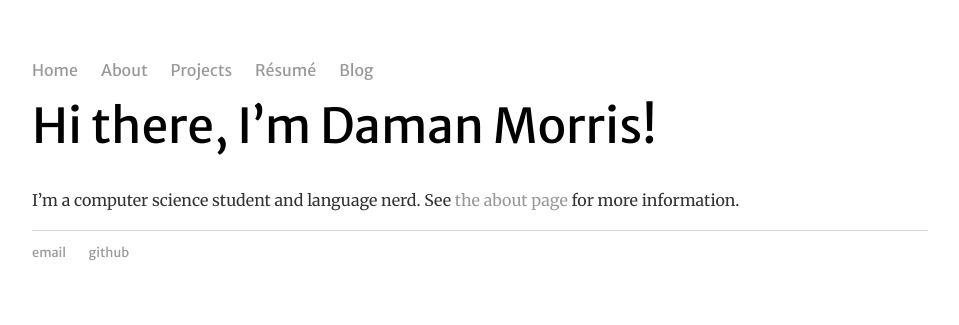
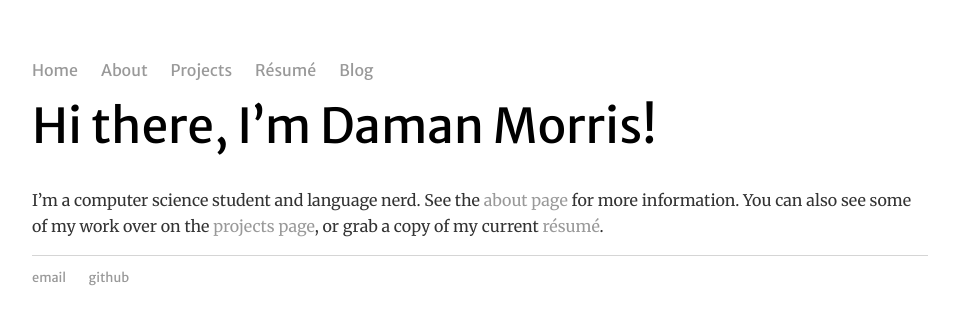
Before and after one commit to daemanos/daemanos.github.io, a Jekyll site: the page built from index.md, in a window 1280 px wide. Shown: the top 325 px of the page, without its empty margins (160-1119 px from the left). Built offline with Jekyll 4.4.1, drawn with Linux system fonts in a browser that asks for light colours.

Commit message:
Add more to blurb

```diff
--- a/index.md
+++ b/index.md
@@ -5,5 +5,6 @@ title: Daman Morris
 
 # Hi there, I'm Daman Morris!
 
-I'm a computer science student and language nerd. See [the about page](/about)
-for more information.
+I'm a computer science student and language nerd. See the [about page](/about)
+for more information. You can also see some of my work over on the
+[projects page](/proj), or grab a copy of my current [résumé](/resume.pdf).
```
